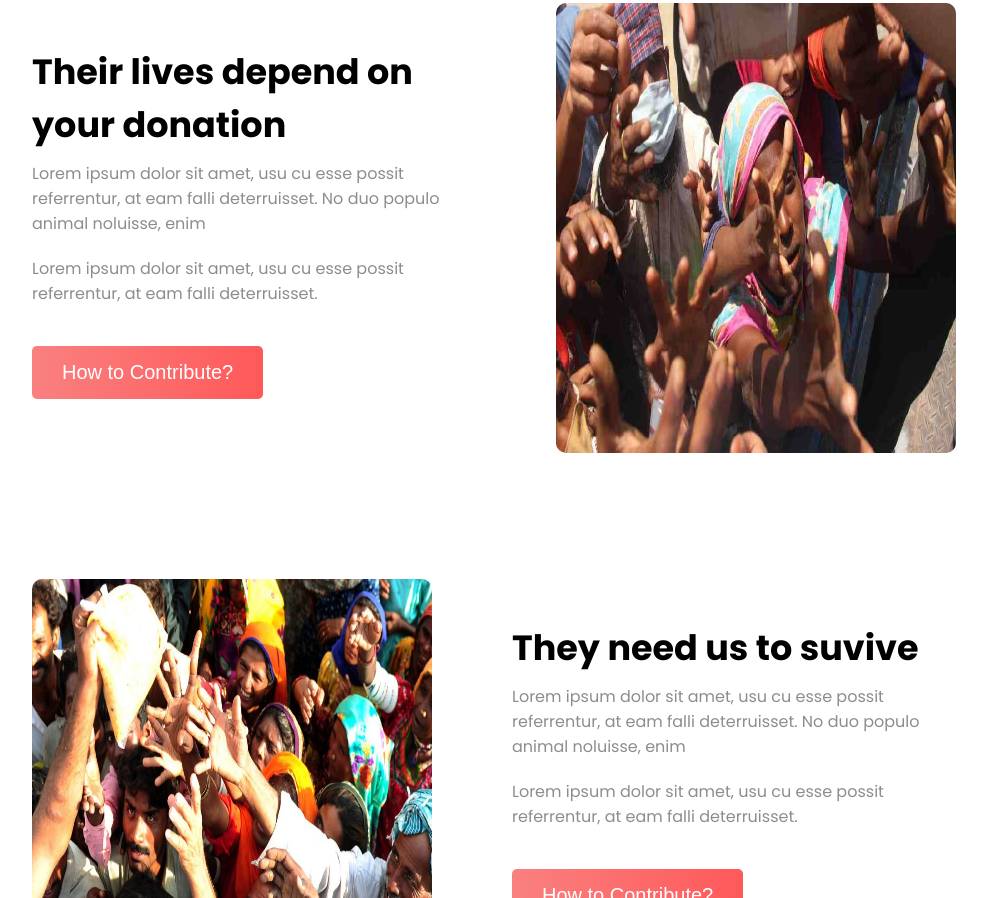
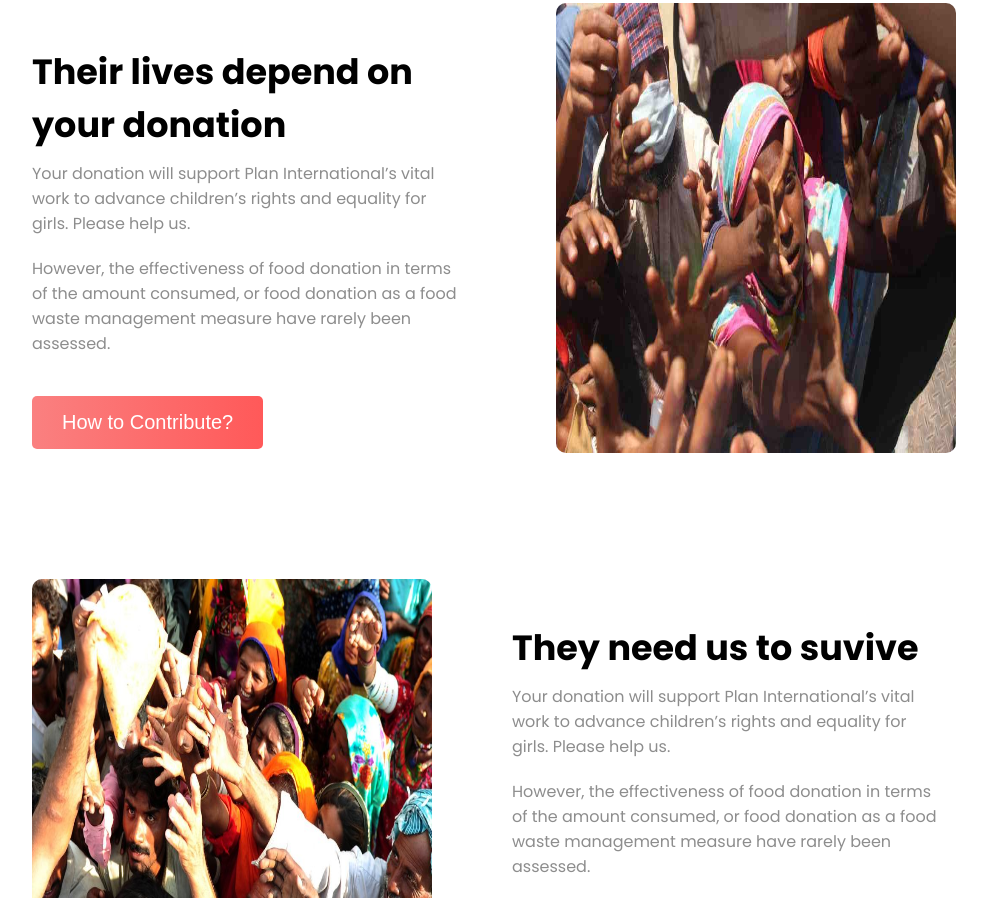
Before and after one commit to Md-Tohin/donate-project, a plain HTML site: page index.html in a window 1280 px wide. Shown: the part 1902-2800 px from the top of the page, without its empty margins (146-1133 px from the left). Drawn offline with Linux system fonts and the light colour scheme.

Commit message:
Donation Project

```diff
--- a/index.html
+++ b/index.html
@@ -19,8 +19,7 @@
         <div class="header-content">
             <h1>Let’s Help Those Who Are
                 More In Need</h1>
-                <p>Lorem ipsum dolor sit amet, usu cu esse possit referrentur, at eam falli
-                    deterruisset. No duo populo animal noluisse, enim</p>
+                <p>Your donation will support Plan International’s vital work to advance children’s rights and equality for girls. Donation is an opportunity good health.</p>
                 <a href="#"><button class="btn" >Donate Now</button></a>
         </div>
     </section>
@@ -29,8 +28,7 @@
     <!-- donate amount secton start -->
     <section id="donate-amount" class="donate-amount mt-50">
         <h1 class="section-title">Donate Today</h1>
-        <p class="section-sub-title">Lorem ipsum dolor sit amet, usu cu esse possit referrentur, at eam falli
-            deterruisset. No duo populo animal noluisse, enim</p>
+        <p class="section-sub-title">Your donation will support Plan International’s vital work to advance children’s rights and equality for girls. Please help us.</p>
             <div class="containter">
                 <div class="amount-item">
                     <h1>100tk</h1>
@@ -59,8 +57,7 @@
     <!-- donate plan secton start -->
     <section id="donate-plan" class="donate-plan mt-50">
         <h1 class="section-title">Our Donate Plan</h1>
-        <p class="section-sub-title">Lorem ipsum dolor sit amet, usu cu esse possit referrentur, at eam falli
-            deterruisset. No duo populo animal noluisse, enim</p>
+        <p class="section-sub-title">Your donation will support Plan International’s vital work to advance children’s rights and equality for girls. Please help us.</p>
             <div class="main">
                 <div id="first-plan" class="plan-item">
                     <img src="icons/food.png" alt="Icon">
@@ -95,11 +92,8 @@
         <div class="blog-content clearfix">
             <h1>Their lives depend on
                 your donation</h1>
-            <p>Lorem ipsum dolor sit amet, usu cu esse possit
-                referrentur, at eam falli deterruisset. No duo populo
-                animal noluisse, enim</p>
-            <p>Lorem ipsum dolor sit amet, usu cu esse possit
-                referrentur, at eam falli deterruisset.</p>
+            <p>Your donation will support Plan International’s vital work to advance children’s rights and equality for girls. Please help us.</p>
+            <p>However, the effectiveness of food donation in terms of the amount consumed, or food donation as a food waste management measure have rarely been assessed.</p>
                 <button class="btn" >How to Contribute?</button>
         </div>
         <div class="blog-image clearfix">
@@ -116,11 +110,8 @@
         <div class="blog-content clearfix">
             <h1>They need us
                 to suvive</h1>
-            <p>Lorem ipsum dolor sit amet, usu cu esse possit
-                referrentur, at eam falli deterruisset. No duo populo
-                animal noluisse, enim</p>
-            <p>Lorem ipsum dolor sit amet, usu cu esse possit
-                referrentur, at eam falli deterruisset.</p>
+            <p>Your donation will support Plan International’s vital work to advance children’s rights and equality for girls. Please help us.</p>
+            <p>However, the effectiveness of food donation in terms of the amount consumed, or food donation as a food waste management measure have rarely been assessed.</p>
                 <button class="btn" >How to Contribute?</button>
         </div>
     </section>
@@ -129,8 +120,7 @@
     <!-- Subscribe secton Start -->
     <section id="subscribe" class="subscribe">
         <h1 class="section-title">Get My Updates </h1>
-        <p class="section-sub-title">Lorem ipsum dolor sit amet, usu cu esse possit referrentur, at eam falli
-            deterruisset. No duo populo animal noluisse, enim</p>
+        <p class="section-sub-title">Your donation will support Plan International’s vital work to advance children’s rights and equality for girls. Please help us.</p>
             <div class="my-form">
                 <div class="form-group">
                     <div class="row">
```
